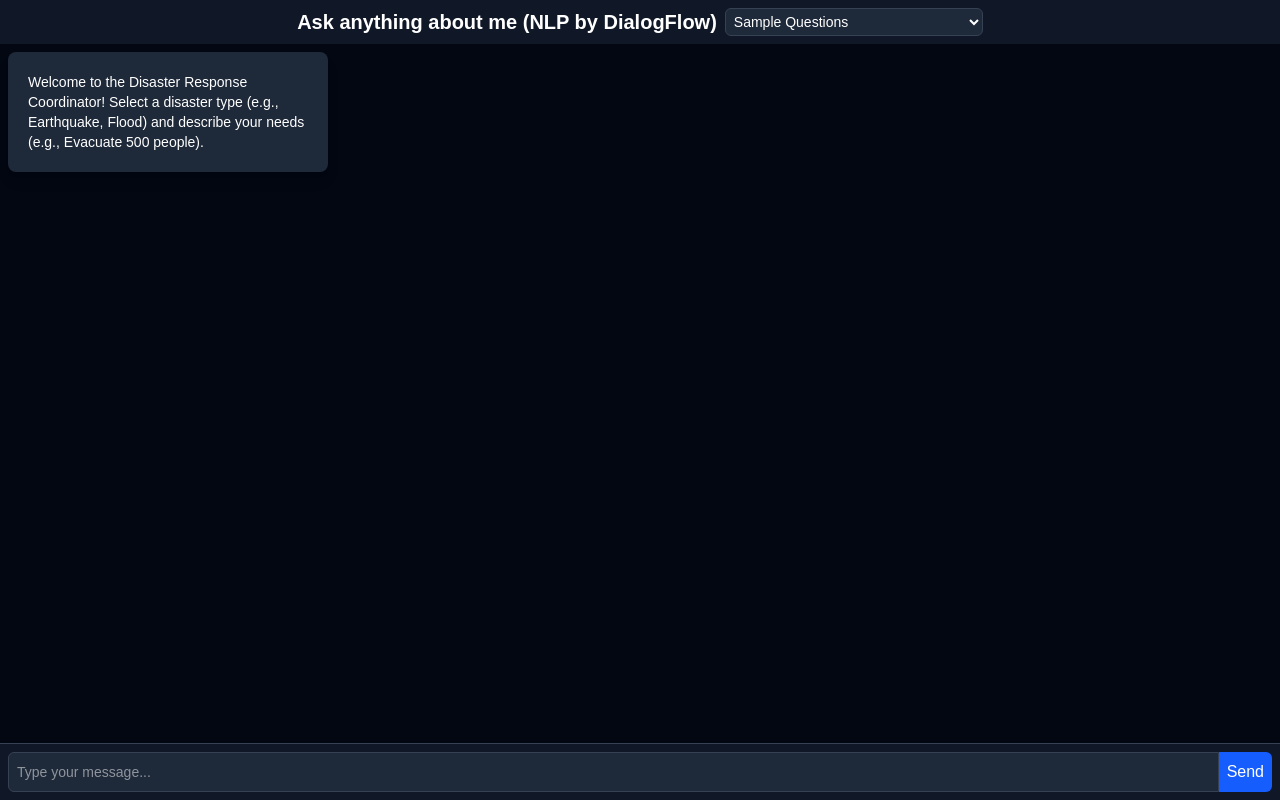
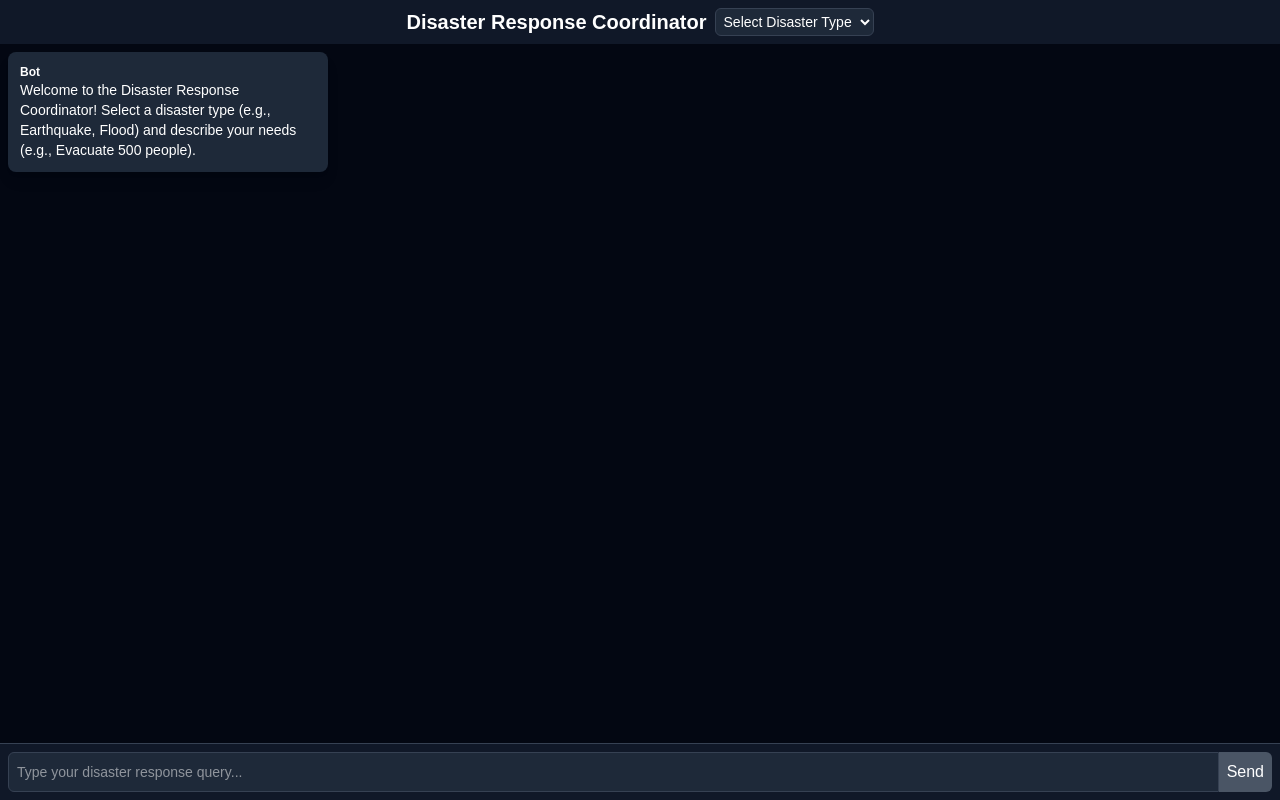
Before and after one commit to Gokulkiran418/disaster-management-chatbot, a Next.js app: page / in a window 1280 px wide. Built offline with nearby package versions, Linux system fonts and the light colour scheme.

Commit message:
add dropdown for selecting disaster

```diff
--- a/src/pages/index.js
+++ b/src/pages/index.js
@@ -1,46 +1,23 @@
 import { useState, useEffect, useRef } from 'react';
 
-function Card({ title, description }) {
-  return (
-    <div className="bg-gray-800 p-3 rounded-lg shadow-lg">
-      <h3 className="font-bold text-base text-white">{title}</h3>
-      <p className="text-gray-300 text-sm">{description}</p>
-    </div>
-  );
-}
-
 function renderMessage(msg) {
-  return msg.content.map((part, index) => {
-    if (part.text) {
-      return (
-        <div key={index} className={`p-2 ${msg.sender === 'user' ? 'text-right' : 'text-left'}`}>
-          {part.text.text}
-        </div>
-      );
-    } else if (part.card) {
-      return <Card key={index} title={part.card.title} description={part.card.subtitle} />;
-    }
-    return null;
-  });
+  // Handle varying message formats
+  const text = typeof msg.text === 'string' ? msg.text : msg.text?.text || 'No response available';
+  return text.split('\n').map((line, index) => (
+    <p key={index} className="text-sm">{line}</p>
+  ));
 }
 
 export default function Home() {
   const [messages, setMessages] = useState([]);
   const [input, setInput] = useState('');
+  const [disasterType, setDisasterType] = useState('');
   const [sessionId] = useState(Math.random().toString(36).substring(2));
   const messagesEndRef = useRef(null);
   const inputRef = useRef(null);
 
-  // Sample questions for the dropdown
-  const sampleQuestions = [
-    "What are your skills?",
-    "Tell me about your projects",
-    "Who are you?",
-    "How can I contact you?",
-    "What are your hobbies?",
-    "What is your work experience?",
-    "What is your education background?",
-  ];
+  // Disaster types for dropdown
+  const disasterTypes = ['Earthquake', 'Flood', 'Hurricane', 'Wildfire'];
 
   // Auto-scroll to the latest message
   const scrollToBottom = () => {
@@ -64,59 +41,52 @@ export default function Home() {
       });
       const data = await response.json();
       if (data.messages) {
-        setMessages([{ content: data.messages, sender: 'bot' }]);
+        setMessages(data.messages.map(msg => ({ ...msg, sender: 'bot' })));
       }
     };
     startConversation();
   }, [sessionId]);
 
   const sendMessage = async () => {
-    if (!input.trim()) return;
+    if (!input.trim() || !disasterType) return;
 
-    const userMessage = { content: [{ text: { text: input } }], sender: 'user' };
+    const userMessage = { text: { text: input }, sender: 'user' };
     setMessages((prev) => [...prev, userMessage]);
     setInput('');
 
     const response = await fetch('/api/chatbot', {
       method: 'POST',
       headers: { 'Content-Type': 'application/json' },
-      body: JSON.stringify({ message: input, sessionId }),
+      body: JSON.stringify({ message: input, sessionId, disasterType }),
     });
     const data = await response.json();
     if (data.messages) {
-      setMessages((prev) => [...prev, { content: data.messages, sender: 'bot' }]);
+      setMessages((prev) => [...prev, ...data.messages]);
     } else if (data.error) {
-      setMessages((prev) => [...prev, { content: [{ text: { text: data.error } }], sender: 'bot' }]);
+      setMessages((prev) => [...prev, { text: { text: data.error }, sender: 'bot' }]);
     }
 
     scrollToBottom();
   };
 
   // Handle dropdown selection
-  const handleQuestionSelect = (e) => {
-    const selectedQuestion = e.target.value;
-    if (selectedQuestion) {
-      setInput(selectedQuestion);
-    }
+  const handleDisasterSelect = (e) => {
+    setDisasterType(e.target.value);
   };
 
   return (
     <div className="flex flex-col min-h-[100dvh] bg-black">
       <header className="p-2 bg-gray-900 text-white flex flex-col sm:flex-row items-center justify-center space-y-2 sm:space-y-0 sm:space-x-2">
-        <h1 className="text-lg sm:text-xl font-bold text-center">Ask anything about me (NLP by DialogFlow) </h1>
+        <h1 className="text-lg sm:text-xl font-bold text-center">Disaster Response Coordinator</h1>
         <select
-          onChange={handleQuestionSelect}
+          onChange={handleDisasterSelect}
+          value={disasterType}
           className="p-1 text-sm bg-gray-800 text-white border border-gray-700 rounded-md focus:outline-none focus:ring-2 focus:ring-blue-500 w-full sm:w-auto"
-          aria-label="Sample Questions"
-          defaultValue=""
+          aria-label="Disaster Types"
         >
-          <option value="" disabled>
-            Sample Questions
-          </option>
-          {sampleQuestions.map((question, index) => (
-            <option key={index} value={question}>
-              {question}
-            </option>
+          <option value="" disabled>Select Disaster Type</option>
+          {disasterTypes.map((type, index) => (
+            <option key={index} value={type}>{type}</option>
           ))}
         </select>
       </header>
@@ -128,9 +98,22 @@ export default function Home() {
           >
             <div
               className={`max-w-[80%] sm:max-w-xs p-3 rounded-lg text-sm ${
-                msg.sender === 'user' ? 'bg-blue-700 text-white' : 'bg-gray-800 text-white shadow-lg'
+                msg.sender === 'user'
+                  ? 'bg-blue-700 text-white'
+                  : msg.sender === 'planner'
+                  ? 'bg-green-700 text-white'
+                  : msg.sender === 'researcher'
+                  ? 'bg-purple-700 text-white'
+                  : msg.sender === 'logistics'
+                  ? 'bg-orange-700 text-white'
+                  : msg.sender === 'communicator'
+                  ? 'bg-teal-700 text-white'
+                  : 'bg-gray-800 text-white shadow-lg'
               }`}
             >
+              {msg.sender !== 'user' && (
+                <p className="text-xs font-bold capitalize">{msg.sender}</p>
+              )}
               {renderMessage(msg)}
             </div>
           </div>
@@ -146,12 +129,14 @@ export default function Home() {
           onKeyPress={(e) => e.key === 'Enter' && sendMessage()}
           onFocus={handleInputFocus}
           className="flex-1 p-2 text-sm bg-gray-800 text-white border border-gray-700 rounded-l-md focus:outline-none focus:ring-2 focus:ring-blue-500"
-          placeholder="Type your message..."
+          placeholder="Type your disaster response query..."
           aria-label="Chat input"
+          disabled={!disasterType}
         />
         <button
           onClick={sendMessage}
-          className="p-2 bg-blue-600 text-white rounded-r-md hover:bg-blue-700"
+          className="p-2 bg-blue-600 text-white rounded-r-md hover:bg-blue-700 disabled:bg-gray-600"
+          disabled={!input.trim() || !disasterType}
         >
           Send
         </button>
```
